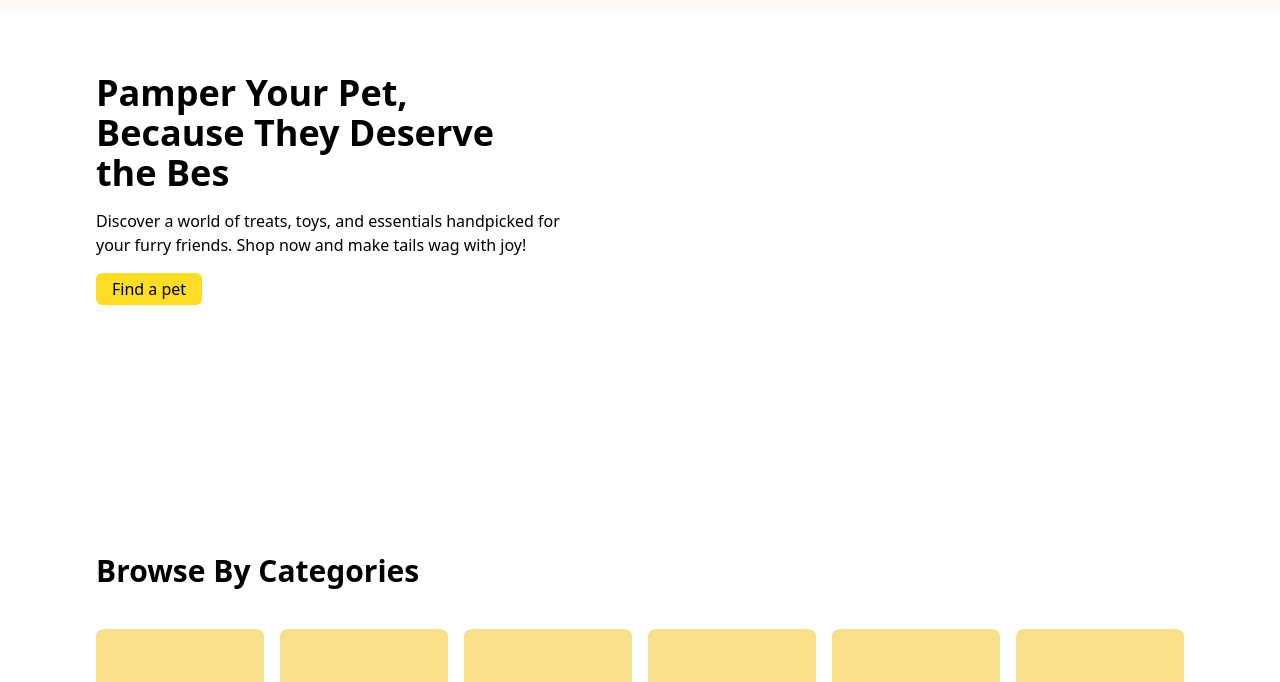
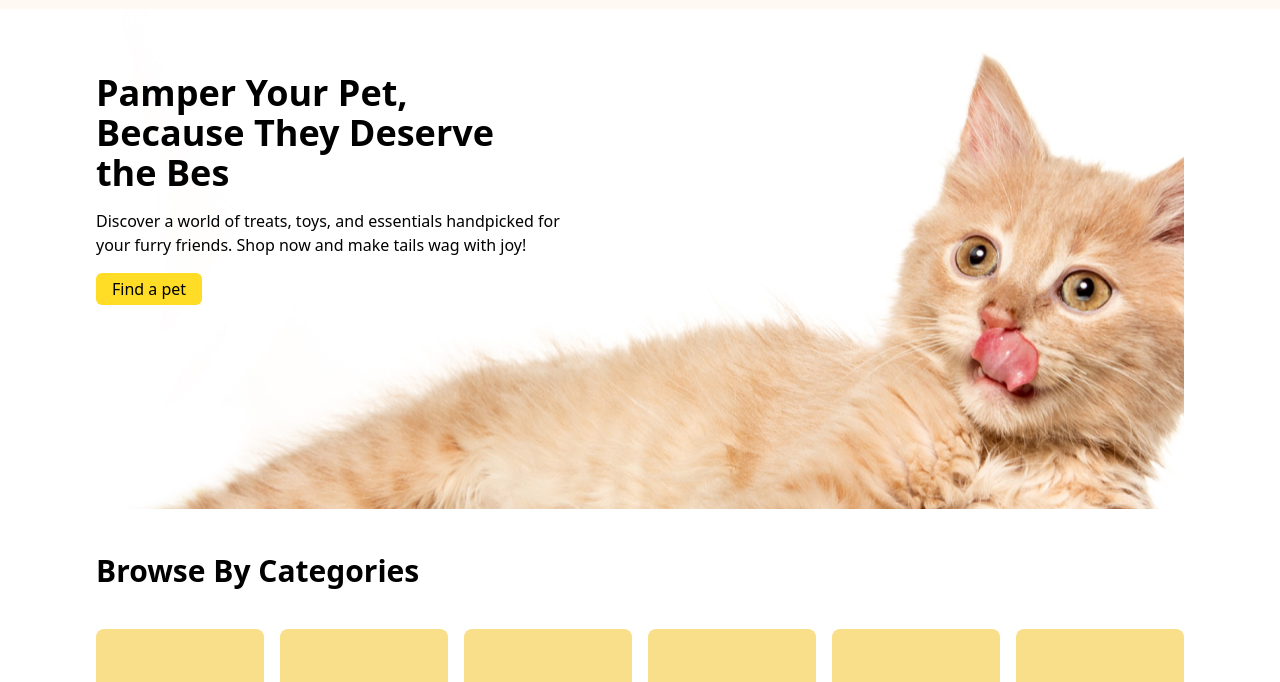
Before and after one commit to sakil78-ai/Assignment-3, a plain HTML site: page index.html in a window 1280 px wide. Shown: the part 63-745 px from the top of the page. Drawn offline with nearby package versions, Linux system fonts and the light colour scheme; the site is published under a folder, as on GitHub Pages, so addresses that start at the root find nothing.

Commit message:
fix the image

```diff
--- a/index.html
+++ b/index.html
@@ -43,7 +43,7 @@
 
   <main>
     <!-- banner section -->
-    <div class="w-[85%] h-[500px] mx-auto bg-[url(/assest-2/cat-big.png)] bg-center bg-no-repeat  pt-16 space-y-4">
+    <div class="w-[85%] h-[500px] mx-auto bg-[url(./assest-2/cat-big.png)] bg-center bg-no-repeat  pt-16 space-y-4">
       <h2 class="text-4xl font-bold ">Pamper Your Pet,<br> Because They Deserve <br>the Bes</h2>
       <p>Discover a world of treats, toys, and essentials handpicked for <br> your furry friends. Shop now and make
         tails wag with joy!</p>
```
